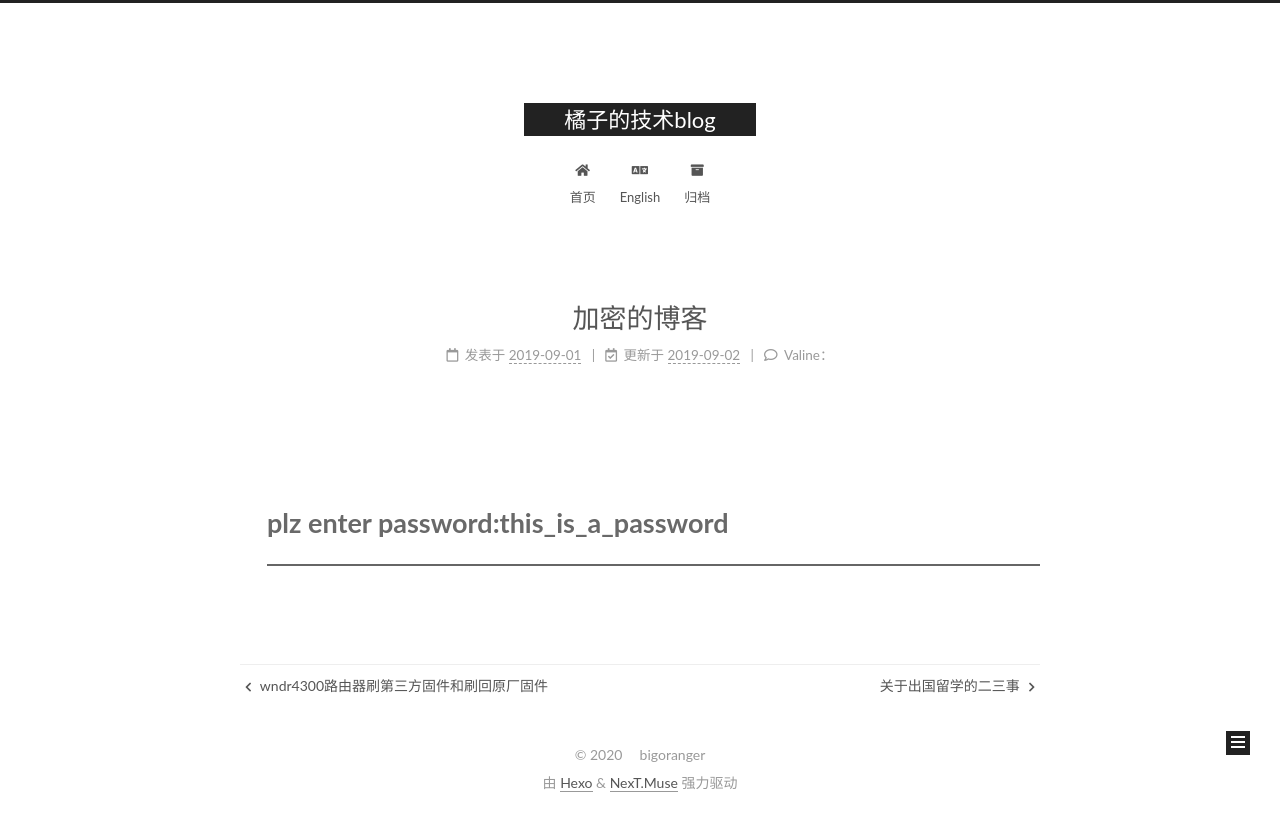
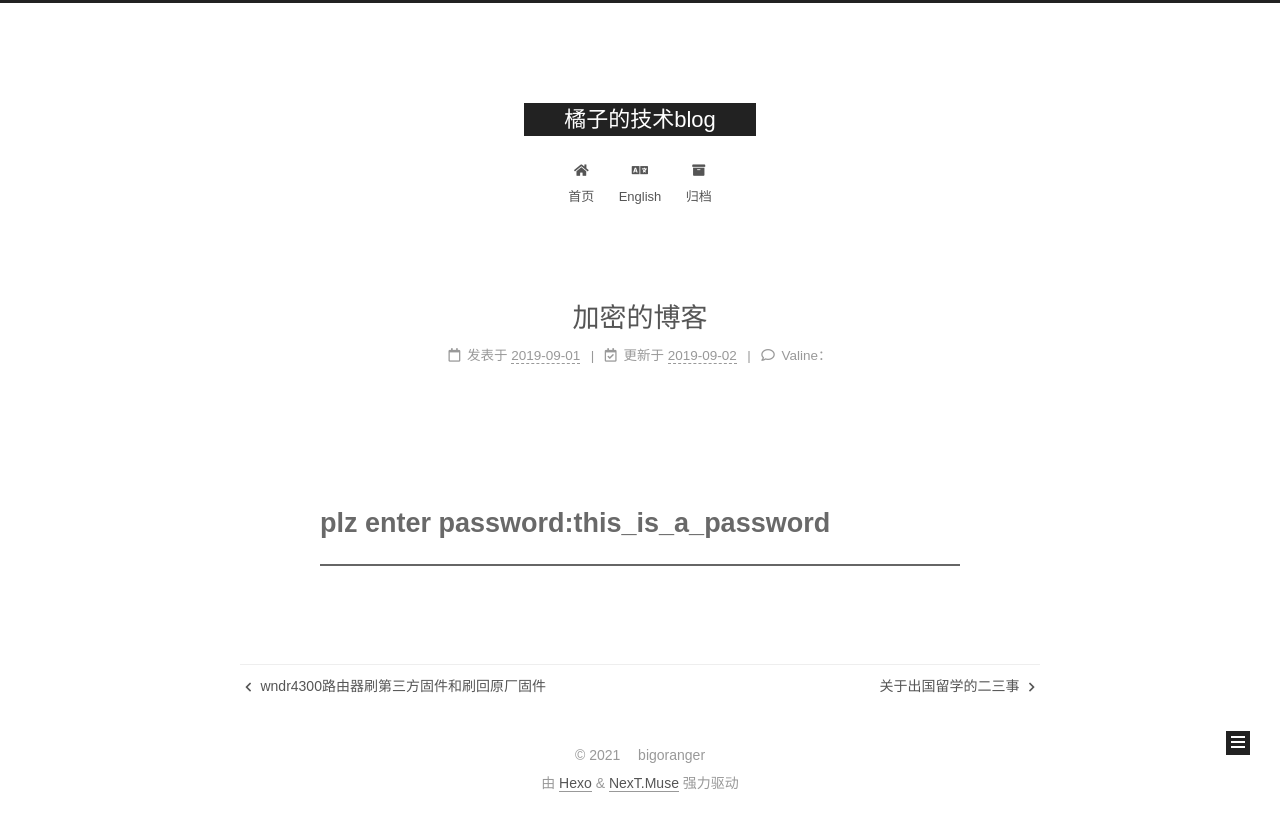
Before and after one commit to TheBigoranger/TheBigoranger.github.io, a plain HTML site: page 2019/09/01/加密的博客/index.html in a window 1280 px wide. Drawn offline with Linux system fonts and the light colour scheme; no server answers; a script that the page names is missing.

Commit message:
Site updated: 2021-01-03 06:39:16

```diff
--- a/2019/09/01/加密的博客/index.html
+++ b/2019/09/01/加密的博客/index.html
@@ -354,7 +354,7 @@
 <div class="copyright">
 
   &copy;
-  <span itemprop="copyrightYear">2020</span>
+  <span itemprop="copyrightYear">2021</span>
   <span class="with-love">
     <i class="user"></i>
   </span>
--- a/css/hbe.style.css
+++ b/css/hbe.style.css
@@ -21,8 +21,8 @@
 	z-index: 1;
 	display: inline-block;
 	margin: 1em;
-	width: 60%;
-	min-width: 50em;
+	width: 80%;
+	min-width: 400px;
 	vertical-align: top;
 }
 
@@ -231,7 +231,7 @@
 	opacity: 0;
 	padding: 0.35em;
 	z-index: 100;
-	color: #236482;
+	color: #837482;
 }
 
 .hbe-input-label-up {
--- a/css/main.css
+++ b/css/main.css
@@ -177,7 +177,7 @@ body {
 body {
   background: var(--body-bg-color);
   color: var(--text-color);
-  font-family: 'Lato', "PingFang SC", "Microsoft YaHei", sans-serif;
+  font-family: 'Ma Shan Zheng', "PingFang SC", "Microsoft YaHei", sans-serif;
   font-size: 1em;
   line-height: 2;
 }
@@ -193,7 +193,7 @@ h3,
 h4,
 h5,
 h6 {
-  font-family: 'Lato', "PingFang SC", "Microsoft YaHei", sans-serif;
+  font-family: 'Ma Shan Zheng', "PingFang SC", "Microsoft YaHei", sans-serif;
   font-weight: bold;
   line-height: 1.5;
   margin: 20px 0 15px;
@@ -982,7 +982,7 @@ pre .javascript .function {
   color: var(--brand-hover-color);
 }
 .site-title {
-  font-family: 'Lato', "PingFang SC", "Microsoft YaHei", sans-serif;
+  font-family: 'Ma Shan Zheng', "PingFang SC", "Microsoft YaHei", sans-serif;
   font-size: 1.375em;
   font-weight: normal;
   margin: 0;
@@ -1165,7 +1165,7 @@ pre .javascript .function {
 }
 .links-of-author a::before,
 .links-of-author span.exturl::before {
-  background: #cdff59;
+  background: #fbeeff;
   border-radius: 50%;
   content: ' ';
   display: inline-block;
@@ -1509,7 +1509,7 @@ pre .javascript .function {
   }
 }
 .post-body {
-  font-family: 'Lato', "PingFang SC", "Microsoft YaHei", sans-serif;
+  font-family: 'Ma Shan Zheng', "PingFang SC", "Microsoft YaHei", sans-serif;
   overflow-wrap: break-word;
   word-wrap: break-word;
 }
@@ -1807,7 +1807,7 @@ pre .javascript .function {
 }
 .posts-expand .post-meta {
   color: #999;
-  font-family: 'Lato', "PingFang SC", "Microsoft YaHei", sans-serif;
+  font-family: 'Ma Shan Zheng', "PingFang SC", "Microsoft YaHei", sans-serif;
   font-size: 0.75em;
   margin: 3px 0 60px 0;
   text-align: center;
```
Also changed, not shown: 2019/08/04/HelloWorld/index.html (+1 -1 lines), 2019/08/05/Hexo的小技巧/index.html (+1 -1 lines), 2019/08/08/wndr4300路由器刷第三方固件和刷回原厂固件/index.html (+1 -1 lines), 2019/09/05/关于出国留学的二三事/index.html (+1 -1 lines), 2019/11/24/linux下的OpenCV安装/index.html (+1 -1 lines), 2019/12/06/note-for-线性系统和控制/index.html (+1 -1 lines), 2020/02/25/Vscode-texlive打造win10下的Latex编译环境/index.html (+1 -1 lines), archives/2019/08/index.html (+1 -1 lines), archives/2019/09/index.html (+1 -1 lines), archives/2019/11/index.html (+1 -1 lines), archives/2019/12/index.html (+1 -1 lines), archives/2019/index.html (+1 -1 lines), archives/2020/02/index.html (+1 -1 lines), archives/2020/index.html (+1 -1 lines), 2 more files.
